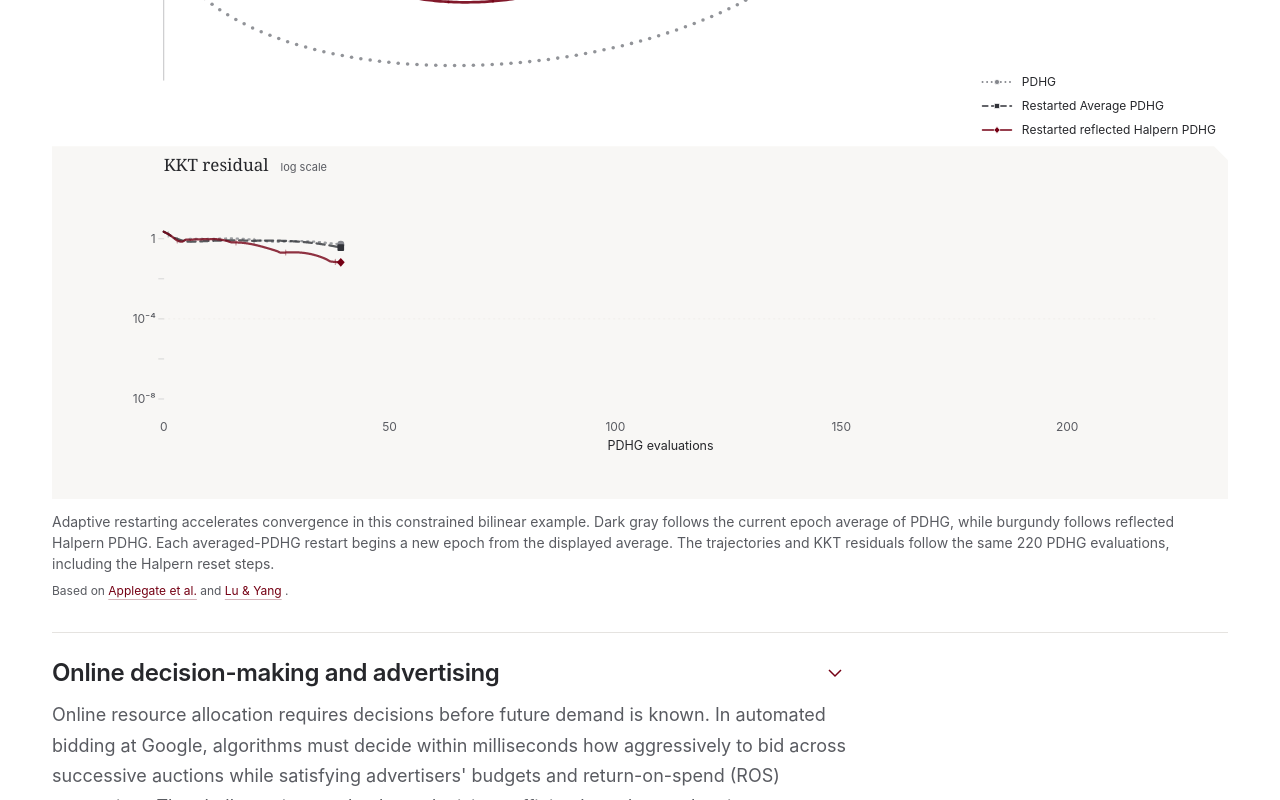
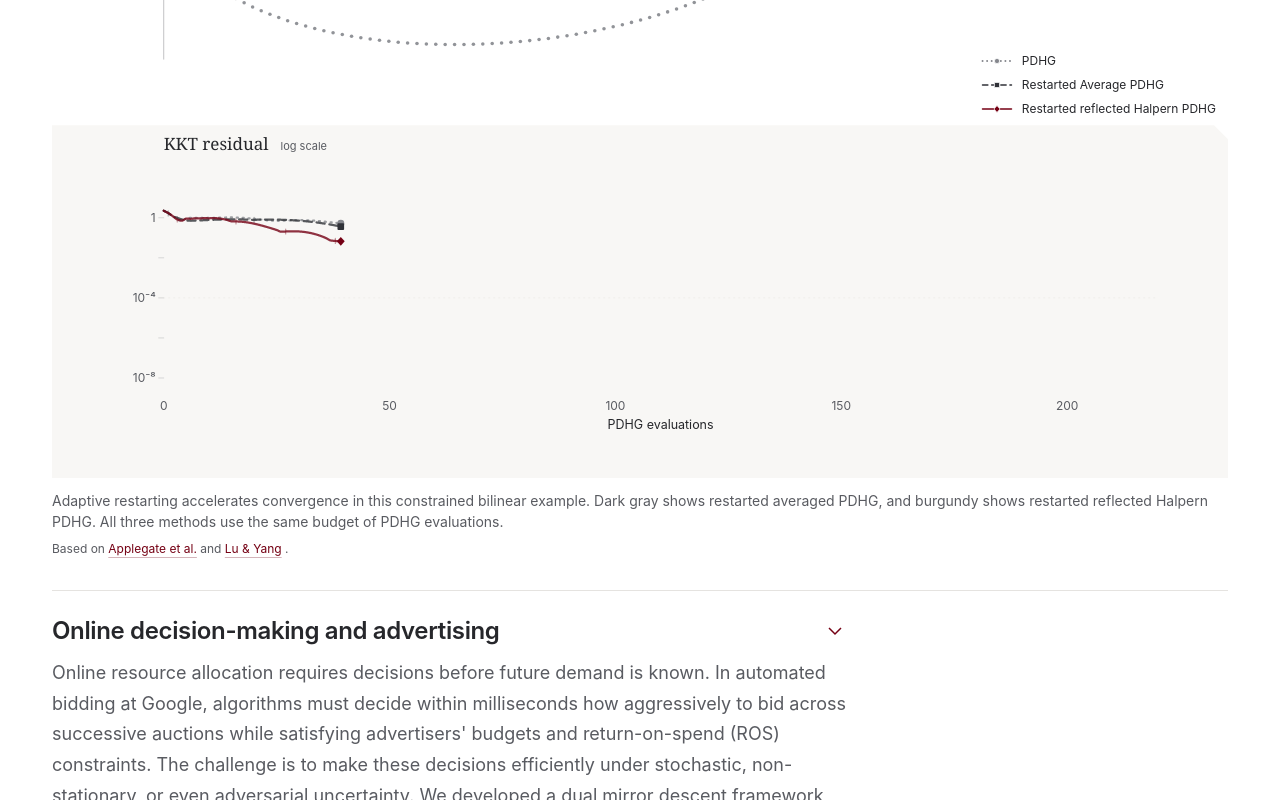
Before and after one commit to MIT-Lu-Lab/haihao-website, an Astro site: page /research in a window 1280 px wide. Shown: the part 2863-3663 px from the top of the page. Built offline with nearby package versions, Linux system fonts and the light colour scheme; Astro itself is replaced by a stand-in of ours; animation ran at ten frames a second.

Commit message:
Docs: simplify research figure captions

```diff
--- a/src/pages/research.astro
+++ b/src/pages/research.astro
@@ -29,7 +29,7 @@ import PropertyFigure from '../components/PropertyFigure.astro';
       </div>
       <figure slot="figure" class="research-figure gpu-figure">
         <GpuFigure />
-        <figcaption>GPU-accelerated first-order methods rely on sparse matrix–vector products. The animation shows Ax and Aᵀy on rail4284, a railway set-covering problem. The highlights illustrate the two multiplication directions.<span class="theory-sources gpu-sources">
+        <figcaption>GPU-accelerated first-order methods rely on sparse matrix–vector products. The animation shows Ax and Aᵀy on rail4284, a railway set-covering problem.<span class="theory-sources gpu-sources">
           <span>Matrix: <ExternalLink href="https://sparse.tamu.edu/Mittelmann/rail4284" mark={false}>SuiteSparse</ExternalLink></span>
           <span>Photo: <ExternalLink href="https://commons.wikimedia.org/wiki/File:Aerial_view_of_West_Oakland_rail_yards,_December_2022.JPG" mark={false}>Pi.1415926535</ExternalLink> / <ExternalLink href="https://creativecommons.org/licenses/by-sa/4.0/" mark={false}>CC BY-SA 4.0</ExternalLink>; cropped and color-adjusted.</span>
         </span></figcaption>
@@ -56,11 +56,9 @@ import PropertyFigure from '../components/PropertyFigure.astro';
         <TheoryFigure />
         <figcaption id="comparison-description">
           Adaptive restarting accelerates convergence in this constrained
-          bilinear example. Dark gray follows the current epoch average of PDHG,
-          while burgundy follows reflected Halpern PDHG. Each averaged-PDHG
-          restart begins a new epoch from the displayed average. The
-          trajectories and KKT residuals follow the same 220 PDHG evaluations,
-          including the Halpern reset steps.
+          bilinear example. Dark gray shows restarted averaged PDHG, and
+          burgundy shows restarted reflected Halpern PDHG. All three methods
+          use the same budget of PDHG evaluations.
           <span class="theory-sources">Based on <ExternalLink href="https://arxiv.org/abs/2105.12715" mark={false}>Applegate et al.</ExternalLink> and <ExternalLink href="https://arxiv.org/abs/2407.16144" mark={false}>Lu &amp; Yang</ExternalLink>.</span></figcaption>
       </figure>
     </ResearchSection>
```
